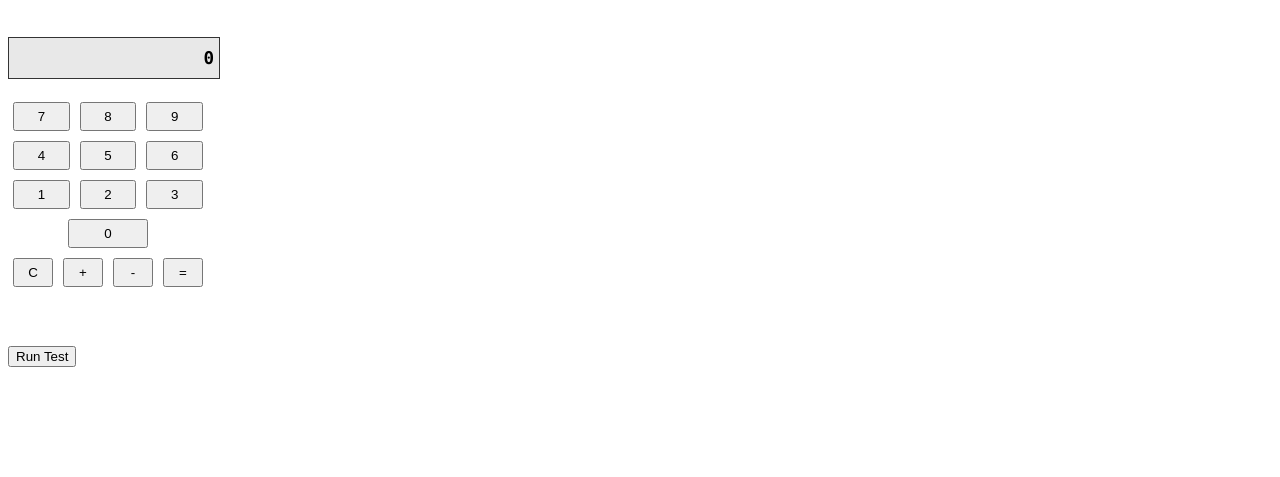
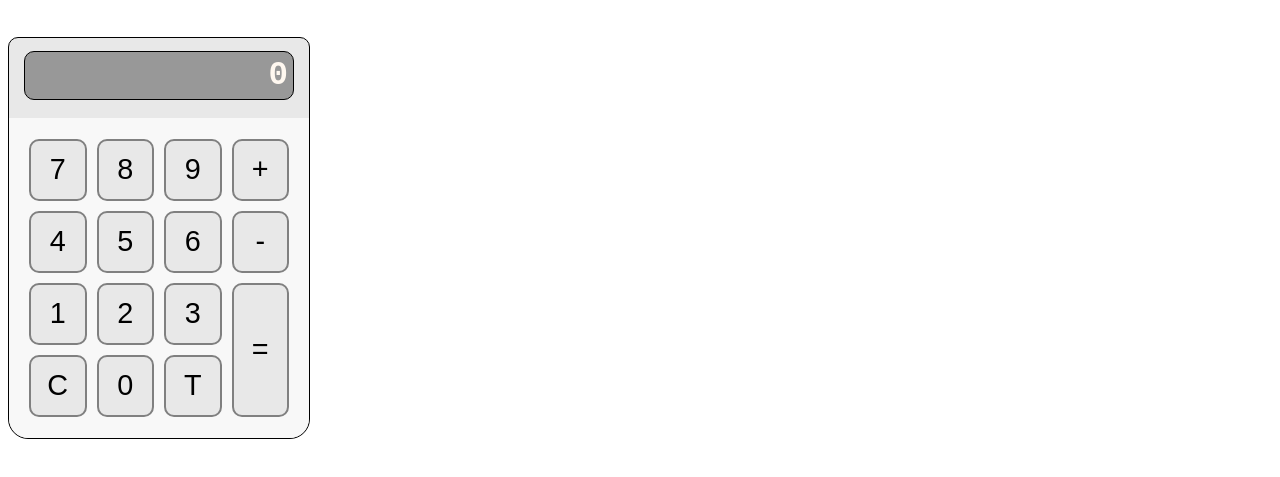
Before and after one commit to 3dit/react-workbench, a React app: page /calculator in a window 1280 px wide. Shown: the part 167-644 px from the top of the page. Built offline with nearby package versions, Linux system fonts and the light colour scheme.

Commit message:
new calc style; new (broken) calc logic in progress

```diff
--- a/src/CalcLogic.js
+++ b/src/CalcLogic.js
@@ -11,6 +11,28 @@ class CalcLogic {
     pressKey(key) {
         let n = 0;
         let parsedKey = parseInt(key);
+
+        function perform(mode, runningValue, total) {
+            let results = '';
+            switch (mode) {
+                case 'Plus':
+                    results = runningValue + total;
+                    break;
+
+                case 'Minus':
+                    results = runningValue - total;
+                    break;
+
+                case 'Multiply':
+                    results = runningValue * total;
+                    break;
+
+                default:
+                    results = 0;
+            }
+            return results;
+        }
+
         if (!isNaN(parsedKey)) {
             //number
             if (this.runningValue === null) this.runningValue = 0;
@@ -39,34 +61,47 @@ class CalcLogic {
 
                 case 'Plus':
                     if (!isNaN(this.runningValue)) {
-                        if(this.mode === 'Minus') this.total -= this.runningValue;
-                        if(this.mode === 'Plus') this.total += this.runningValue;
+                        this.total = perform(key, this.runningValue, this.total);
+                        //if(this.mode === 'Minus') this.total -= this.runningValue;
+                        //if(this.mode === 'Plus') this.total += this.runningValue;
+                        this.runningValue = null;
+                    }
+                    this.display = this.total;
+                    this.mode = 'Plus';
+                    break;
+
+                case 'Minus':
+                    if (!isNaN(this.runningValue)) {
+                        this.total = perform(key, this.runningValue, this.total);
+                        //if(this.mode === 'Minus') this.total -= this.runningValue;
+                        //if(this.mode === 'Plus') this.total += this.runningValue;
+                    }
+                    this.display = this.total;
+                    this.mode = 'Minus';
+                    break;
+
+                case 'Multiply':
+                    if (!isNaN(this.runningValue)) {
+                        //this.total = perform(key, this.runningValue, this.total ? this.total );
+                        //if(this.mode === 'Minus') this.total -= this.runningValue;
+                        //if(this.mode === 'Plus') this.total += this.runningValue;
                         this.display = this.total;
                         this.runningValue = null;
                     } else {
                         this.display = this.total;
                     }
-                    this.mode = 'Plus';
+                    this.mode = 'Multiply';
                     break;
 
-                case 'Minus':
-                    if(!isNaN(this.runningValue)) {
-                        if(this.mode === 'Minus') this.total -= this.runningValue;
-                        if(this.mode === 'Plus') this.total += this.runningValue;
-                        this.display = this.total;
-                        this.runningValue = null;
-                    } else {
-                        this.display = this.total;
-                    }
-                    this.mode = 'Minus';
-                    break;
 
                 case 'Equals':
                     if (!isNaN(this.runningValue)) {
-                        if(this.mode === 'Plus' || this.mode === 'None') {
+                        if (this.mode === 'Plus' || this.mode === 'None') {
                             this.total += this.runningValue;
                         } else if (this.mode === 'Minus') {
                             this.total -= this.runningValue;
+                        } else if(this.mode === 'Multiply') {
+                            this.total *= this.runningValue;
                         }
                     }
                     this.display = this.total;
--- a/src/Calculator.js
+++ b/src/Calculator.js
@@ -1,15 +1,18 @@
 import React, { Component } from 'react';
-import {calcLogic} from './Providers/CalcProvider';
+import { calcLogic } from './Providers/CalcProvider';
 
 class Calculator extends React.Component {
     constructor(props) {
         super(props);
         this.calc = calcLogic;
 
-        this.state = { seq: 0, displayValue: this.calc.getDisplayValue(), history: [] };
+        this.state = {
+            seq: 0,
+            displayValue: this.calc.getDisplayValue(),
+            history: [] /* testing, debugging */
+        };
 
         this.doCalcLogicTest = this.doCalcLogicTest.bind(this);
-
     }
 
     pressKey(key) {
@@ -42,7 +45,15 @@ class Calculator extends React.Component {
 
         const button = (value, action) => {
             action = action ? action : value;
-            return (<button className="calcButton"
+            return (<button className="slot key"
+                onClick={() => { this.pressKey(action) }}>
+                {value}
+            </button>)
+        }
+
+        const tallButton = (value, action) => {
+            action = action ? action : value;
+            return (<button className="tall key"
                 onClick={() => { this.pressKey(action) }}>
                 {value}
             </button>)
@@ -53,56 +64,52 @@ class Calculator extends React.Component {
                 <h1>Calculator</h1>
                 <br />
 
-                <div className="calcDisplay">
-                    <div className="calcLine">
-                        {this.state.displayValue}
+                <div className="mainContainer">
+
+                    <div className="displayContainer">
+
+                        <div className="display">
+
+                            <div className="readout">
+
+                                {this.state.displayValue}
+
+                            </div>
+
+                        </div>
+
                     </div>
-                </div>
 
-                <br />
+                    <div class="keys">
 
-                <div className="calcPad">
-                    <div className="calcRow">
-                        {button('7')}
-                        {button('8')}
-                        {button('9')}
-                    </div>
-                    <div className="calcRow">
-                        {button('4')}
-                        {button('5')}
-                        {button('6')}
-                    </div>
-                    <div className="calcRow">
-                        {button('1')}
-                        {button('2')}
-                        {button('3')}
-                    </div>
-                    <div className="calcRow">
-                        <div></div>
-                        {button('0')}
-                        <div></div>
-                    </div>
-                    <div className="calcRow">
-                        {button('C', 'Clear')}
-                        {button('+', 'Plus')}
-                        {button('-', 'Minus')}
-                        {button('=', 'Equals')}
+
+                        <div class="keycontainer">
+
+                            {button('7')}
+                            {button('8')}
+                            {button('9')}
+                            {button('+', 'Plus')}
+
+                            {button('4')}
+                            {button('5')}
+                            {button('6')}
+                            {button('-', 'Minus')}
+
+                            {button('1')}
+                            {button('2')}
+                            {button('3')}
+                            {tallButton('=', 'Equals')}
+
+                            {button('C', 'Clear')}
+                            {button('0')}
+                            {button('T')}
+
+                        </div>
+
+
                     </div>
 
                 </div>
-
-                <br />
-                <div>
-                    {
-                        // this.state.history.map(item => {
-                        //     return (<div className='displayItem' key={item.seq}><div>{item.leftValue}</div><div>===></div><div>{item.rightValue}</div></div>);
-                        // })
-                    }
-                </div>
-
-                <br />
-                <br />
-                <button onClick={this.doCalcLogicTest}>Run Test</button>
             </div>
         );
     }
--- a/styles/style.css
+++ b/styles/style.css
@@ -56,3 +56,109 @@
     font-weight:bold;
     font-size:1.1em;
   }
+
+  /* .container {
+    overflow: hidden;
+    position: absolute;
+    width: 100%;
+    height: 100%;
+    display: flex;
+    justify-content: center;
+    align-items: center;
+  } */
+
+  .mainContainer {
+    width: 300px;
+    height: 400px;
+    background-color: #e8e8e8;
+    border: solid 1px black;
+    border-radius: 10px 10px 20px 20px;
+  }
+
+  .displayContainer {
+    display: flex;
+    justify-content: center;
+    height: 20%;
+    width: 100%;
+    border-bottom: solid 1px black;
+    margin-bottom: -1px;
+
+  }
+
+  .display {
+    display: flex;
+    justify-content: center;
+    align-items: center;
+    height: 80%;
+    width: 90%;
+    margin: 2%;
+  }
+
+  .readout {
+    display: flex;
+    justify-content: flex-end;
+    font-size: 2.5em;
+    font-family: monospace;
+    font-weight: bold;
+    width: 100%;
+    padding:5px;
+    border: solid 1px black;
+    border-radius: 10px;
+    background-color:#989898;
+    color:#fff8f0;
+  }
+
+  .keys {
+    display: flex;
+    justify-content: center;
+    align-items: center;
+    height: 80%;
+    width: 100%;
+    background-color: #f8f8f8;
+    border-radius: 0 0 20px 20px;
+  }
+
+  .slot {
+    display: flex;
+    align-items: center;
+    justify-content: center;
+    margin:5px;
+  }
+
+  .tall {
+    display: flex;
+    align-items: center;
+    justify-content: center;
+    margin:5px;
+
+    grid-row: 3 / span 2;
+    grid-column: 4 / span 1;
+  }
+
+  .key {
+    font-size:1.8em;
+    border:solid .1em gray;
+    padding:5px;
+    border-radius:10px;
+    background-color:#e8e8e8;
+  }
+
+  /* Flexbox Fallback */
+
+
+  /* Grid Implementation */
+
+    .keycontainer {
+      width:90%;
+      height:90%;
+      display: grid;
+      grid-template-columns: repeat(4, 1fr);
+    }
+
+    .keycontainer > div.slot {
+      flex: 1;
+    }
+
+  .keycontainer > div.tall {
+      flex: 2;
+    }
```
